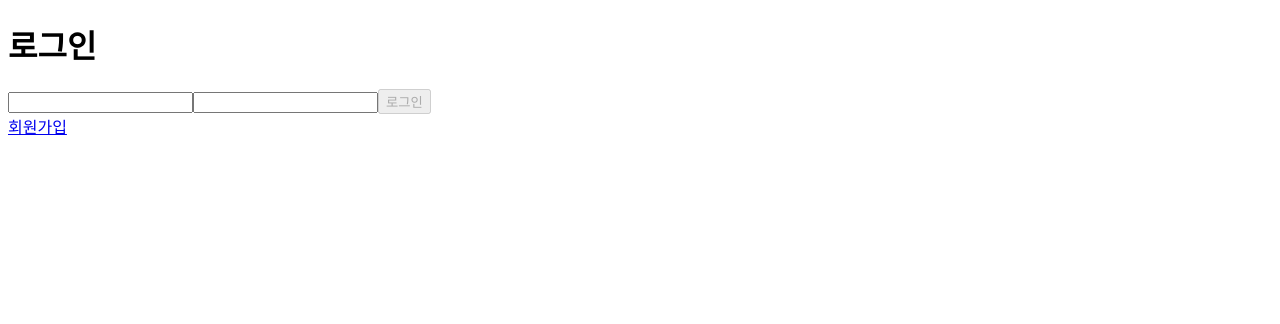
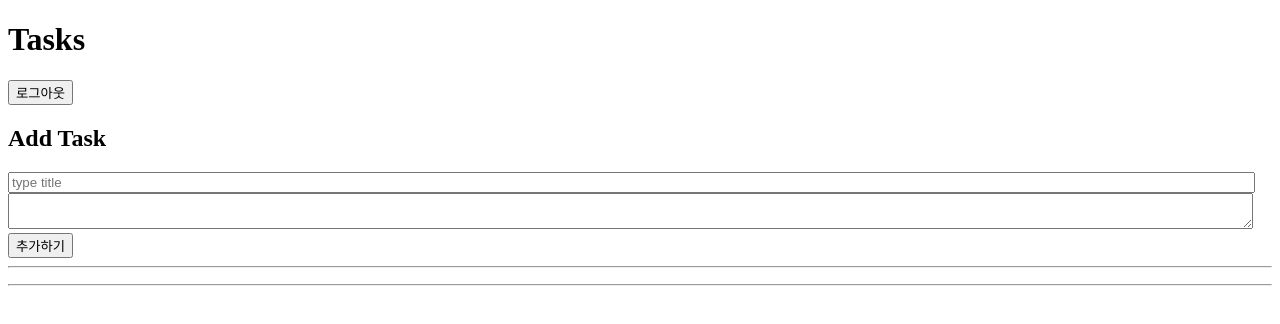
Before and after one commit to hozzijeong/wanted-pre-onboarding-challenge-fe-1, a React (Create React App) app: page / in a window 1280 px wide. Before the commit this address led to /auth/login. Shown: the top 324 px of the page. Built offline with nearby package versions, Linux system fonts and the light colour scheme.

Commit message:
Refactor: Form 파일명 변경 및 async await을 통해 콜백 분리

```diff
--- a/src/components/Form.tsx
+++ b/src/components/AuthForm.tsx
@@ -9,14 +9,15 @@ interface IForm {
   api: (body: IAuth) => Promise<any>;
 }
 
-function Form({ category, api }: IForm) {
+function AuthForm({ category, api }: IForm) {
   const navigation = useNavigate();
 
   const [email, setEmail] = useState<string>("");
   const [password, setPassword] = useState<string>("");
-  const onSubmit = (e: React.FormEvent<HTMLFormElement>) => {
+
+  const authSubmitHandler = async (e: React.FormEvent<HTMLFormElement>) => {
     e.preventDefault();
-    api({ email, password }).then((data) => {
+    const data = await api({ email, password });
     if (data?.details) {
       alert(data.details);
     } else {
@@ -24,10 +25,10 @@ function Form({ category, api }: IForm) {
       localStorage.setItem("token", data.token);
       navigation("/");
     }
-    });
   };
+
   return (
-    <form method="post" onSubmit={(e) => onSubmit(e)}>
+    <form method="post" onSubmit={(e) => authSubmitHandler(e)}>
       <input
         type="email"
         value={email}
@@ -47,4 +48,4 @@ function Form({ category, api }: IForm) {
   );
 }
 
-export default Form;
+export default AuthForm;
--- a/src/components/CreateTodo.tsx
+++ b/src/components/CreateTodo.tsx
@@ -17,25 +17,24 @@ function CreateTodo({ token }: ICreateTodo) {
 
   const setTodos = useSetRecoilState<ITodos[]>(todosAtom);
 
-  const onSubmit = (e: React.MouseEvent<HTMLButtonElement, MouseEvent>) => {
+  const onSubmit = async (e: React.FormEvent<HTMLFormElement>) => {
     e.preventDefault();
     if (typeof token === "string") {
-      createTodos({ title, content }, token).then((data) => {
+      const data = await createTodos({ title, content }, token);
       if (data?.details) {
         alert(data.details);
       } else {
         setTitle("");
         setContent("");
-          setTodos((curVal) => [...curVal, data]);
-          getTodosAPI(token).then((data) => setTodos(data.data));
+        setTodos((curVal) => [...curVal, data.data]);
       }
-      });
     }
   };
+
   return (
     <div>
       <h2>Add Task</h2>
-
+      <form onSubmit={(e) => onSubmit(e)}>
         <input
           style={{ width: "98%" }}
           type="text"
@@ -50,7 +49,8 @@ function CreateTodo({ token }: ICreateTodo) {
           onChange={(e) => inputChangeHandler({ e, fnc: setContent })}
         ></textarea>
 
-      <button onClick={(e) => onSubmit(e)}>추가하기</button>
+        <input type="submit" value="추가하기" />
+      </form>
     </div>
   );
 }
--- a/src/routes/Login.tsx
+++ b/src/routes/Login.tsx
@@ -1,7 +1,7 @@
 import React from "react";
 import { Link, useNavigate } from "react-router-dom";
 import { loginAPI } from "../api/apis";
-import Form from "../components/Form";
+import Form from "../components/AuthForm";
 
 function Login() {
   const navigation = useNavigate();
--- a/src/routes/Route.tsx
+++ b/src/routes/Route.tsx
@@ -1,4 +1,5 @@
-import { BrowserRouter, Routes, Route } from "react-router-dom";
+import { useState } from "react";
+import { BrowserRouter, Routes, Route, Navigate } from "react-router-dom";
 import Login from "./Login";
 import SignUp from "./SignUp";
 import Todos from "./Todo";
@@ -12,6 +13,7 @@ function URLRoutes() {
         <Route path="/" element={<Todos />}>
           <Route path="/details/:id" element={<TodoDetail />} />
         </Route>
+
         <Route path="/auth/login" element={<Login />} />
         <Route path="/auth/signup" element={<SignUp />} />
       </Routes>
--- a/src/routes/SignUp.tsx
+++ b/src/routes/SignUp.tsx
@@ -1,7 +1,7 @@
 import React from "react";
 import { Link, useNavigate } from "react-router-dom";
 import { SignUpAPI } from "../api/apis";
-import Form from "../components/Form";
+import Form from "../components/AuthForm";
 
 function SignUp() {
   const navigation = useNavigate();
--- a/src/routes/Todo.tsx
+++ b/src/routes/Todo.tsx
@@ -13,14 +13,15 @@ function Todos() {
   const [token, setToken] = useState(localStorage.getItem("token"));
   const [todos, setTodos] = useRecoilState<ITodos[]>(todosAtom);
 
-  useEffect(() => {
-    if (token === null) navigation("/auth/login");
-    else getTodosAPI(token).then((data) => setTodos(data.data));
-  }, [token]);
+  // useEffect(() => {
+  //   if (token === null) navigation("/auth/login");
+  //   else getTodosAPI(token).then((data) => setTodos(data.data));
+  // }, [token]);
 
   const logoutHandler = () => {
     localStorage.removeItem("token");
     setToken(null);
+    navigation("/auth/login");
   };
 
   return (
--- a/src/routes/TodoDetail.tsx
+++ b/src/routes/TodoDetail.tsx
@@ -33,19 +33,24 @@ function TodoDetail({ token }: ITodoDetail) {
         .catch((e) => new Error(e));
     } else {
       setDetail(null);
+      navigation("/");
     }
   }, [id]);
 
-  useEffect(() => {
-    if (detail === undefined || detail === null) navigation("/");
-  }, [detail]);
-
-  const updateHandler = () => {
+  const updateHandler = async () => {
     if (isUpdateState && detail && typeof token === "string") {
-      updateTodos({ title, content }, token, detail.id)
-        .then((data) => setDetail(data.data))
-        .then(() => getTodosAPI(token).then((data) => setTodos(data.data)))
-        .finally(() => setIsUpdateState(false));
+      try {
+        const data = await updateTodos({ title, content }, token, detail.id);
+        setDetail(data.data);
+        setTodos((curVal) => [
+          ...curVal.filter((x) => x.id !== data.data.id),
+          data.data,
+        ]);
+      } catch (error) {
+        throw error;
+      } finally {
+        setIsUpdateState(false);
+      }
     } else setIsUpdateState(true);
   };
 
```
Lines whose indentation alone changed are shown as unchanged.
